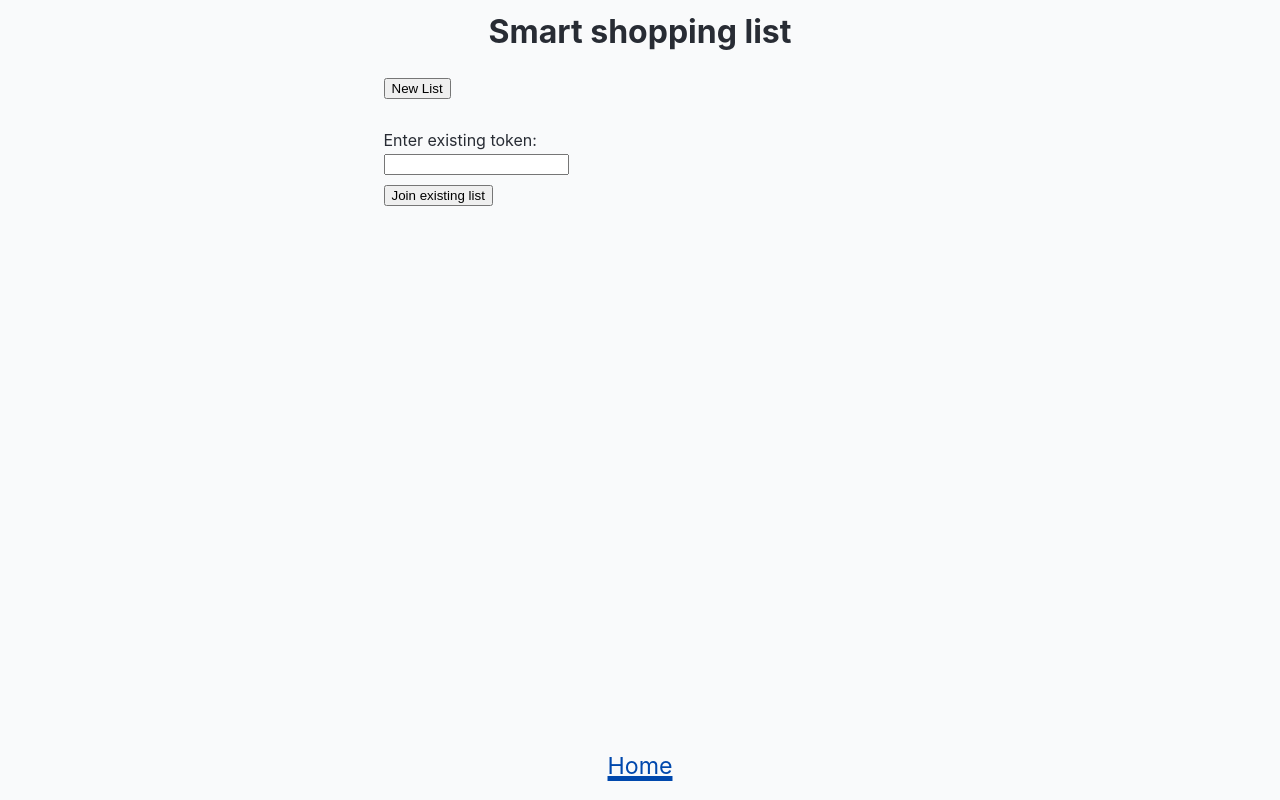
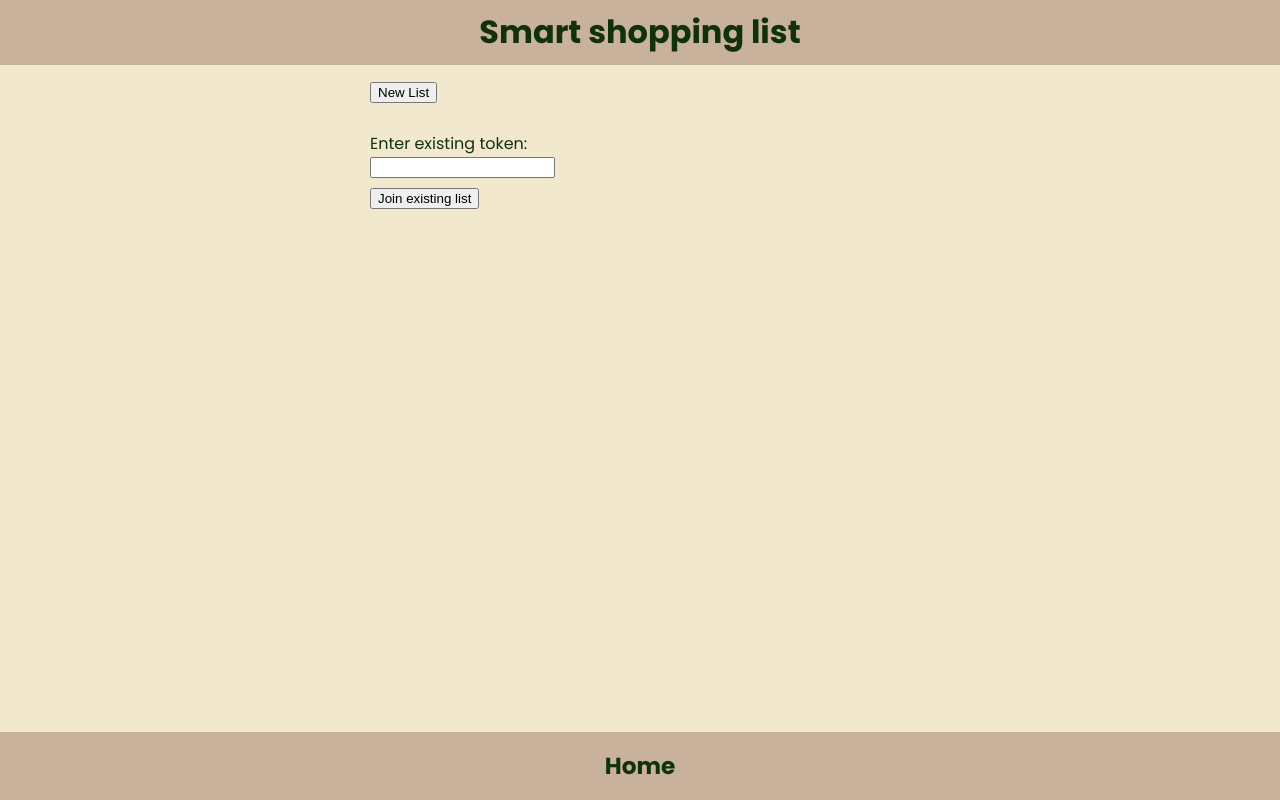
Before and after one commit to the-collab-lab/tcl-60-smart-shopping-list, a React (Vite) app: page / in a window 1280 px wide. Built offline with nearby package versions, Linux system fonts and the light colour scheme.

Commit message:
layout styling

```diff
--- a/src/index.css
+++ b/src/index.css
@@ -1,35 +1,32 @@
 :root {
-	--color-black: hsla(220, 13%, 18%, 1);
-	--color-gray-dark: hsla(220, 13%, 25%, 1);
-	--color-white: hsla(220, 13%, 98%, 1);
-	--color-gray-light: hsla(220, 13%, 94%, 1);
-	--color-emerald-green: hsla(168, 92%, 25%, 1);
-	--color-vermillion-green: hsla(168, 92%, 43%, 1);
-	--color-cobalt-blue: hsla(215, 100%, 34%, 1);
-	--color-pastel-blue: hsla(215, 100%, 73%, 1);
-	--color-red: hsl(0, 68%, 42%);
+	--color-xdark-green: #11310d;
+	--color-dark-green: #1e5b18;
+	--color-med-green: #ccd5ae;
+	--color-light-green: #e9edc9;
+	--color-dark-brown: #c9b29b;
+	--color-med-brown: #f2e8ce;
+	--color-light-brown: #fefae0;
 
-	--color-accent: var(--color-pastel-blue);
-	--color-bg: var(--color-black);
-	--color-bg-well: var(--color-gray-dark);
-	--color-error: var(--color-red);
-	--color-text: var(--color-white);
+	--color-bg: var(--color-med-brown);
+	--color-text: var(--color-xdark-green);
+	--color-accent: var(--color-dark-brown);
+	--color-text-alt: var(--color-dark-green);
 }
 
 @media screen and (prefers-color-scheme: light) {
 	:root {
-		--color-accent: var(--color-cobalt-blue);
-		--color-bg: var(--color-white);
-		--color-bg-well: var(--color-gray-light);
-		--color-text: var(--color-black);
+		--color-bg: var(--color-med-brown);
+		--color-text: var(--color-xdark-green);
+		--color-accent: var(--color-dark-brown);
+		--color-text-alt: var(--color-dark-green);
 	}
 }
 
 :root.theme-light {
-	--color-accent: var(--color-cobalt-blue);
-	--color-bg: var(--color-white);
-	--color-bg-well: var(--color-gray-light);
-	--color-text: var(--color-black);
+	--color-bg: var(--color-med-brown);
+	--color-text: var(--color-xdark-green);
+	--color-accent: var(--color-dark-brown);
+	--color-text-alt: var(--color-dark-green);
 }
 
 *,
@@ -55,8 +52,7 @@ html {
 body {
 	background-color: var(--color-bg);
 	color: var(--color-text);
-	font-family: -apple-system, BlinkMacSystemFont, avenir next, avenir, segoe ui,
-		helvetica neue, helvetica, Ubuntu, roboto, noto, arial, sans-serif;
+	font-family: Poppins, arial, sans-serif;
 	font-size: 1.6rem;
 	line-height: 1.4;
 	margin: 0;
@@ -65,30 +61,6 @@ body {
 	-moz-osx-font-smoothing: grayscale;
 }
 
-code {
-	--color-bg: var(--color-gray-dark);
-	--color-text: var(--color-accent);
-
-	background-color: var(--color-bg);
-	border-radius: 4px;
-	color: var(--color-text);
-	display: inline-block;
-	font-family: Menlo, Consolas, Monaco, Liberation Mono, Lucida Console,
-		monospace;
-	font-size: 0.9em;
-	padding: 0.15em 0.15em;
-}
-
-@media screen and (prefers-color-scheme: light) {
-	code {
-		--color-bg: var(--color-gray-light);
-	}
-}
-
-:root.theme-light code {
-	--color-bg: var(--color-gray-light);
-}
-
 ul {
 	padding: 0;
 }
--- a/src/views/Layout.css
+++ b/src/views/Layout.css
@@ -10,53 +10,48 @@
 .Layout {
 	display: flex;
 	flex-direction: column;
-	margin: 0 auto;
-	max-width: 100vw;
-	padding-top: calc(1rem + env(safe-area-inset-top, 1rem));
-	padding-bottom: calc(1rem + env(safe-area-inset-bottom, 1rem));
-	width: 54rem;
 }
 
 .Layout-header {
-	background-color: var(--color-bg);
+	background-color: var(--color-accent);
 	position: sticky;
 	text-align: center;
 	top: 0;
 }
-
-.Layout-header > h1 {
-	margin-top: 0;
+.Layout-header h1 {
+	color: var(--color-text);
+	margin: 1rem 0;
 }
 
 .Layout-main {
 	margin: 0 auto;
-	max-width: 95vw;
-	width: 95%;
+	max-width: 100vw;
+	padding-top: calc(2vh + env(safe-area-inset-top, 1rem));
+	padding-bottom: calc(2vh + env(safe-area-inset-bottom, 1rem));
+	width: 54rem;
 }
 
 .Nav {
 	align-items: stretch;
-	background-color: var(--color-bg);
+	background-color: var(--color-accent);
 	bottom: 0;
 	display: flex;
 	flex-direction: row;
 	justify-content: space-around;
 	margin-top: auto;
 	position: sticky;
+	padding: 1rem;
 }
 
 .Nav-link {
-	--color-text: var(--color-accent);
-
 	color: var(--color-text);
 	font-size: 1.45em;
 	flex: 0 1 auto;
 	padding: 0.8rem;
 	text-align: center;
-	text-underline-offset: 0.1em;
+	text-decoration: none;
 }
 
 .Nav-link.active {
-	text-decoration-thickness: 0.22em;
-	text-underline-offset: 0.1em;
+	font-weight: bold;
 }
```
